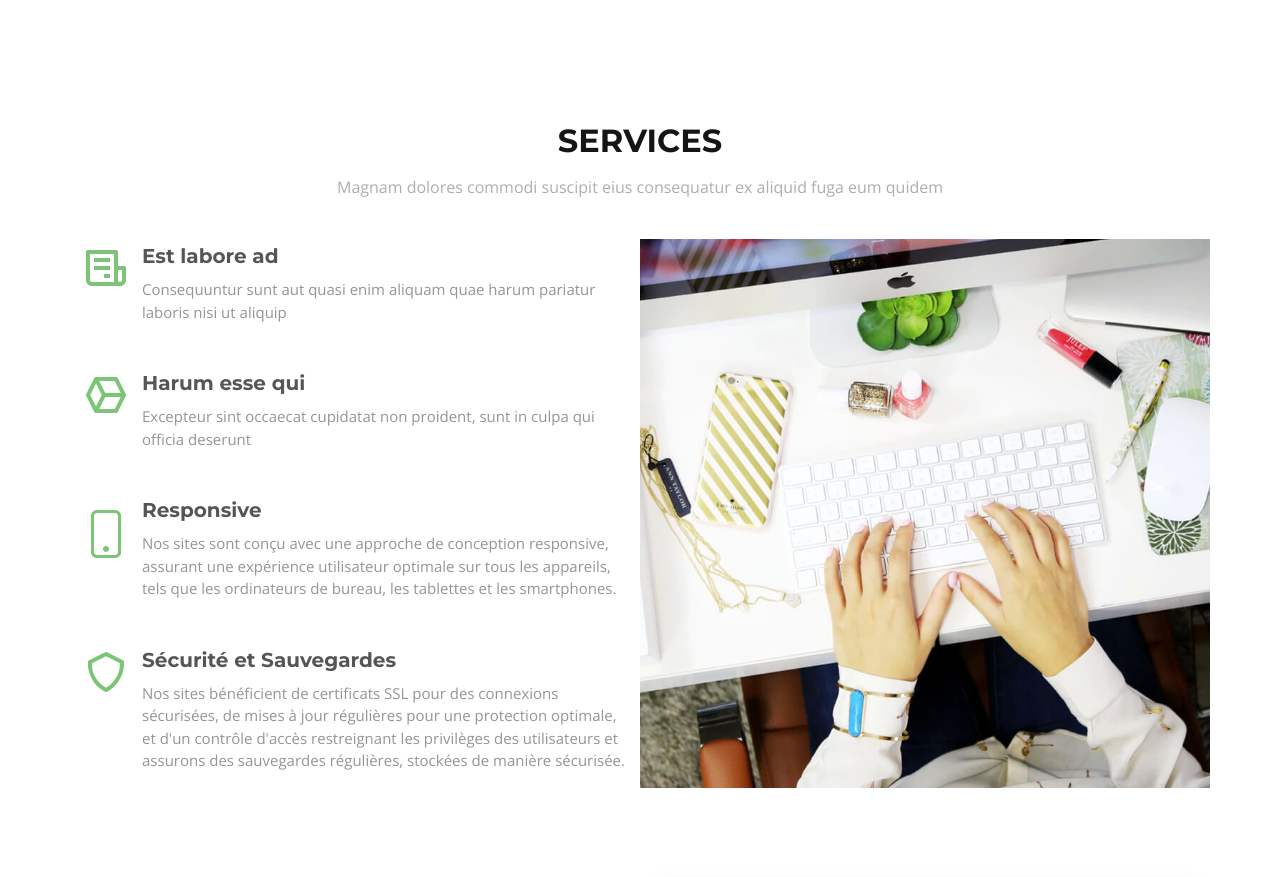
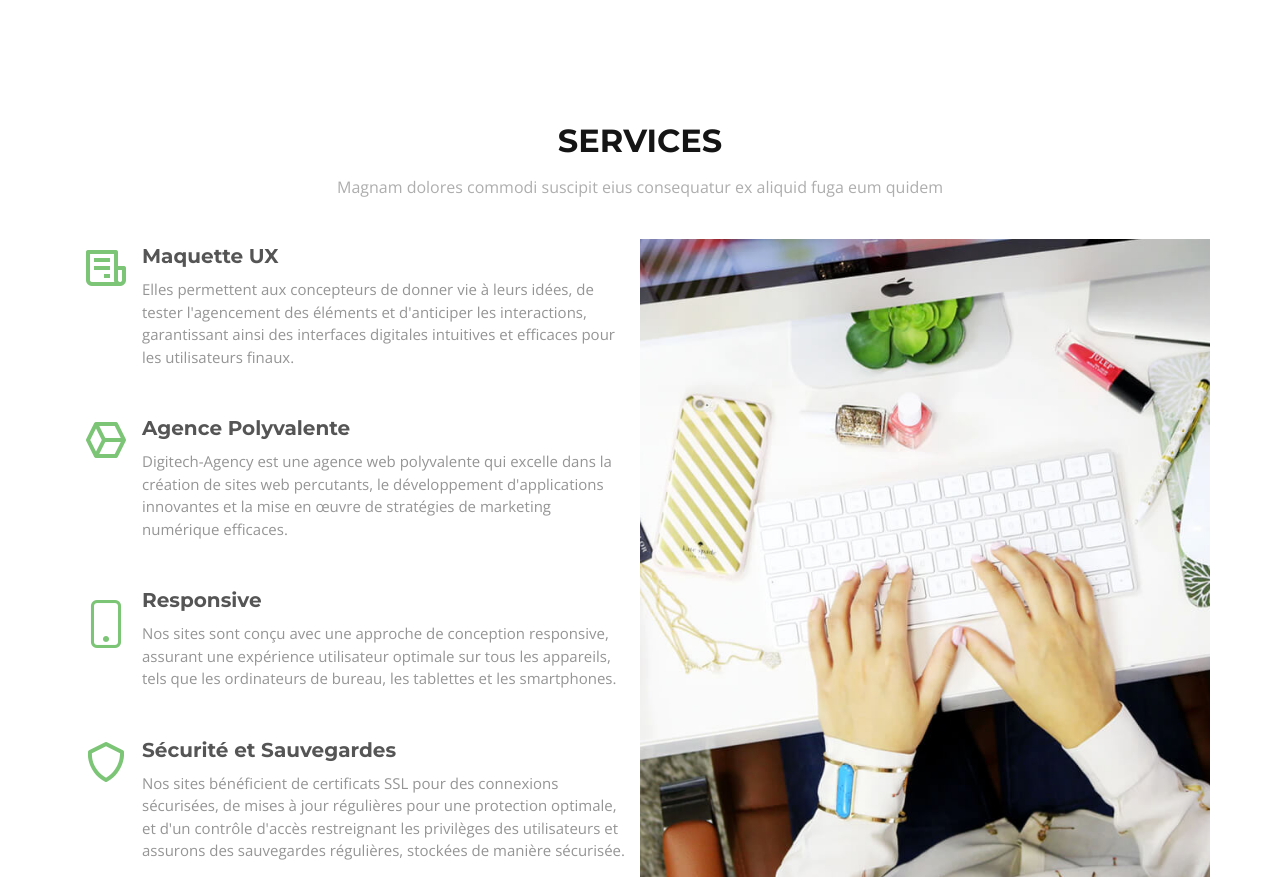
Before and after one commit to kyllian-claveau/digitech-agency, a Symfony app: template templates/index.html.twig in a window 1280 px wide. Shown: the part 1606-2483 px from the top of the page. Run offline with Twig, Linux system fonts and the light colour scheme; the template is opened without the code that fills it, so the values that code supplies are empty; some libraries are stand-ins or nearby versions.

Commit message:
Change text homepage

```diff
--- a/templates/index.html.twig
+++ b/templates/index.html.twig
@@ -99,13 +99,13 @@
                     <div class="col-lg-6 order-2 order-lg-1">
                         <div class="icon-box mt-5 mt-lg-0" data-aos="fade-up">
                             <i class="bx bx-receipt"></i>
-                            <h4>Est labore ad</h4>
-                            <p>Consequuntur sunt aut quasi enim aliquam quae harum pariatur laboris nisi ut aliquip</p>
+                            <h4>Maquette UX</h4>
+                            <p> Elles permettent aux concepteurs de donner vie à leurs idées, de tester l'agencement des éléments et d'anticiper les interactions, garantissant ainsi des interfaces digitales intuitives et efficaces pour les utilisateurs finaux.</p>
                         </div>
                         <div class="icon-box mt-5" data-aos="fade-up" data-aos-delay="100">
                             <i class="bx bx-cube-alt"></i>
-                            <h4>Harum esse qui</h4>
-                            <p>Excepteur sint occaecat cupidatat non proident, sunt in culpa qui officia deserunt</p>
+                            <h4>Agence Polyvalente</h4>
+                            <p>Digitech-Agency est une agence web polyvalente qui excelle dans la création de sites web percutants, le développement d'applications innovantes et la mise en œuvre de stratégies de marketing numérique efficaces. </p>
                         </div>
                         <div class="icon-box mt-5" data-aos="fade-up" data-aos-delay="200">
                             <i class="bi bi-phone"></i>
```
